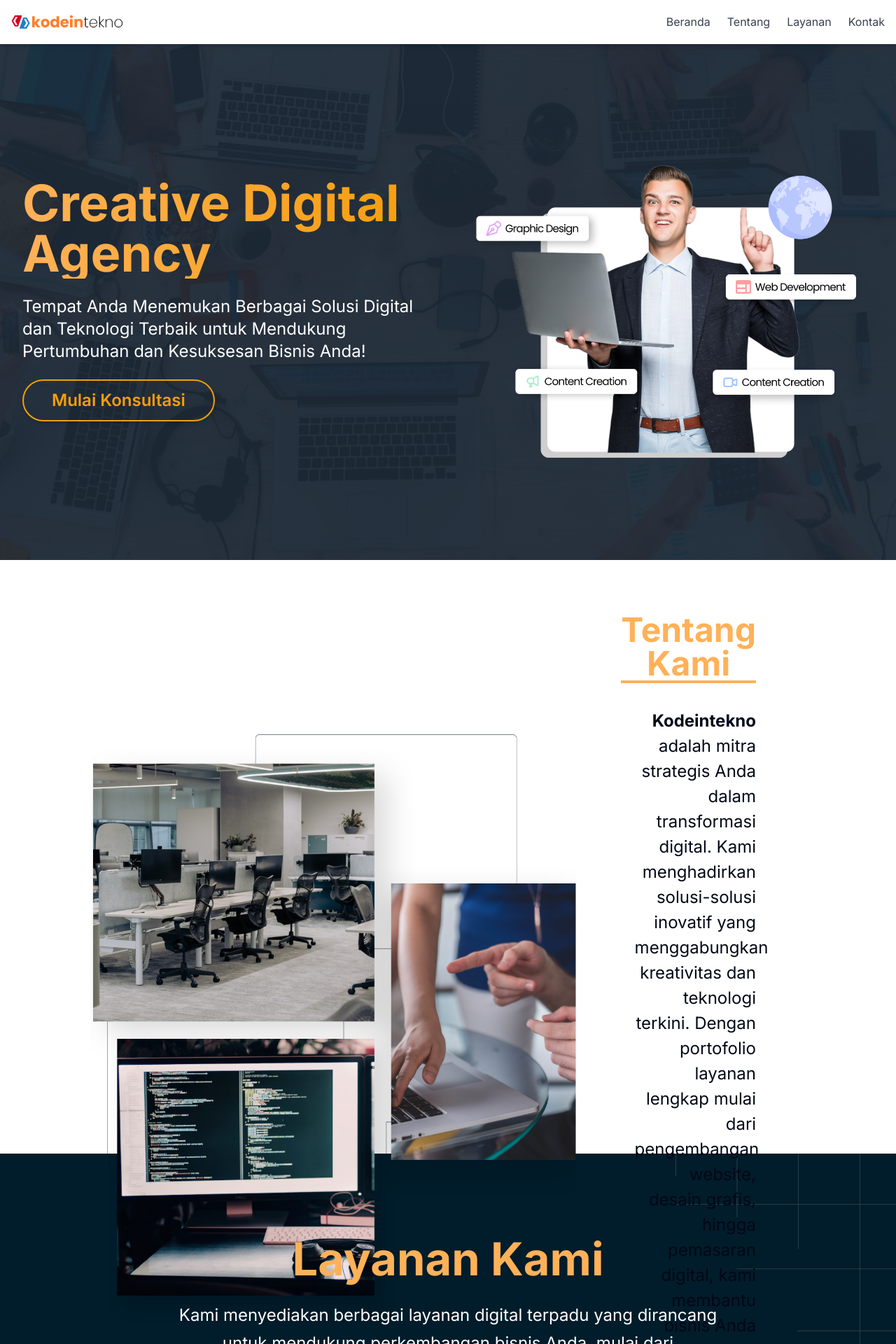
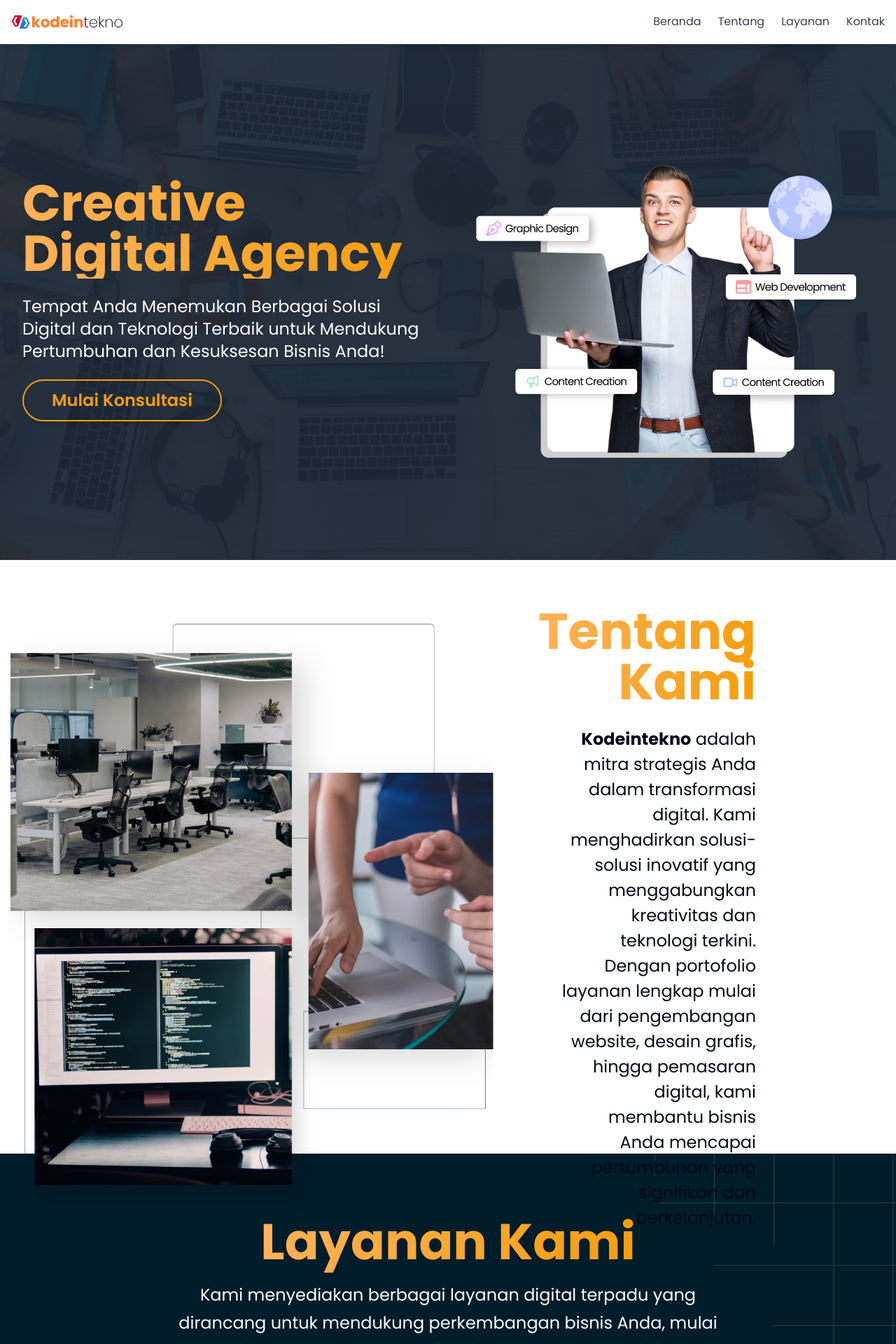
Before and after one commit to kodeintekno/web-kodeintekno, a Next.js app: page / in a window 1280 px wide. Shown: the top 1920 px of the page at 70% size. Built offline with nearby package versions, Linux system fonts and the light colour scheme.

Commit message:
style const added

```diff
--- a/src/app/globals.css
+++ b/src/app/globals.css
@@ -61,6 +61,9 @@ body {
     --chart-5: 340 75% 55%;
   }
 }
+html, body {
+  font-family: 'Poppins', sans-serif;
+}
 
 @layer base {
   * {
--- a/src/app/layout.tsx
+++ b/src/app/layout.tsx
@@ -1,8 +1,8 @@
 import type { Metadata } from "next";
 import "./globals.css";
-import { Inter } from "next/font/google";
+import { Poppins } from "next/font/google";
 
-const inter = Inter({ subsets: ["latin"] });
+const poppins = Poppins({ subsets: ["latin"], weight: ["300", "400", "600", "700"] });
 
 export const metadata: Metadata = {
   title: "Kodein Tekno",
@@ -21,9 +21,10 @@ export default function RootLayout({
         <link rel="apple-touch-icon" sizes="180x180" href="/apple-touch-icon.png" />
         <link rel="icon" type="image/png" sizes="32x32" href="/favicon-32x32.png" />
         <link rel="icon" type="image/png" sizes="16x16" href="/favicon-16x16.png" />
+
         <link rel="manifest" href="/site.webmanifest" />
       </head>
-      <body className={`${inter.className} antialiased`}>{children}</body>
+      <body className={`${poppins.className} antialiased`}>{children}</body>
     </html>
   );
 }
--- a/src/components/About.tsx
+++ b/src/components/About.tsx
@@ -1,5 +1,6 @@
 import Image from "next/image";
 import { aboutImg } from "@/assets";
+import {styles} from "./template";
 
 const About = () => {
   return (
@@ -7,7 +8,7 @@ const About = () => {
       <div className="flex flex-col lg:flex-row-reverse mx-4 md:mx-12 lg:mx-[200px] mt-8 md:mt-12 items-center gap-8 lg:gap-16">
         {/* Text Content */}
         <div className="flex flex-col md:gap-2 lg:gap-2 text-center lg:text-right items-center lg:items-end  basis-2/3">
-          <h1 className="text-4xl md:text-5xl    font-bold text-center my-7 md:my-7 border-b-4 border-b-[#FFB158] underline-offset-[24px] text-[#FFB158]">
+          <h1 className={` ${styles.heroHeadText} pb-5`}>
             Tentang Kami
           </h1>
           <p className="text-lg md:text-xl lg:text-2xl max-w-full md:max-w-[80%] lg:max-w-[90%] mx-auto lg:mx-0 lg:leading-9">
--- a/src/components/ContactUs.tsx
+++ b/src/components/ContactUs.tsx
@@ -1,10 +1,11 @@
 import { contactImg } from "@/assets";
 import Image from "next/image";
+import {styles} from "./template";
 
 const ContactUs = () => {
   return (
     <div className="container mx-auto px-4 py-8" id="contact">
-      <h1 className="text-4xl md:text-5xl lg:text-[65px] font-bold text-center my-7 text-[#FFB158]">
+      <h1 className={` ${styles.heroHeadText} pt-5 text-center`}>
         Hubungi Profesional
       </h1>
       <div className="flex flex-col-reverse lg:flex-row justify-center items-center gap-10 lg:gap-20 h-auto lg:h-[80vh]">
--- a/src/components/Hero.tsx
+++ b/src/components/Hero.tsx
@@ -1,5 +1,6 @@
 import { heroAsset, heroBg } from "@/assets";
 import Image from "next/image";
+import {styles} from "./template"
 
 const Hero = () => {
   return (
@@ -9,8 +10,8 @@ const Hero = () => {
     >
       <div className="container mx-auto px-4 md:px-8 py-8 grid grid-cols-1 lg:grid-cols-2 items-center gap-20">
         {/* Left Section */}
-        <div className="text-center lg:text-left text-white space-y-6">
-        <h1 className="text-4xl md:text-6xl lg:text-7xl font-bold bg-gradient-to-r from-[#ffb158] to-[#f59e0b] text-transparent bg-clip-text">
+        <div className={`  text-center lg:text-left text-white space-y-6`}>
+        <h1 className={` ${styles.heroHeadText}text-4xl md:text-6xl lg:text-7xl font-bold bg-gradient-to-r from-[#ffb158] to-[#f59e0b] text-transparent bg-clip-text`}>
   Creative Digital Agency
 </h1>
 
@@ -19,7 +20,7 @@ const Hero = () => {
             untuk Mendukung Pertumbuhan dan Kesuksesan Bisnis Anda!
           </p>
           <div>
-          <button className="px-10 py-3 border-2 border-[#F59E0B] text-[#F59E0B] font-semibold rounded-full shadow-md hover:bg-[#F59E0B] hover:text-black transition duration-300 text-lg md:text-xl lg:text-2xl">
+          <button className=" px-10 py-3 border-2 border-[#F59E0B] text-[#F59E0B] font-semibold rounded-full shadow-md hover:bg-[#F59E0B] hover:text-black transition duration-300 text-lg md:text-xl lg:text-2xl">
   Mulai Konsultasi
 </button>
 
--- a/src/components/Service.tsx
+++ b/src/components/Service.tsx
@@ -1,5 +1,6 @@
 import { serviceData } from "@/data/constant";
 import Card from "./Card";
+import {styles} from "./template";
 
 import { serviceBg } from "@/assets";
 import {
@@ -19,7 +20,7 @@ const Service = () => {
       id="service"
       style={{ backgroundImage: `url(${serviceBg.src})` }}
     >
-      <h1 className="text-4xl md:text-5xl lg:text-[65px] font-bold text-center my-7 text-[#FFB158] mb-7">
+      <h1 className={` ${styles.heroHeadText} pb-5`}>
         Layanan Kami
       </h1>
       <p className="text-xl md:text-lg lg:text-2xl max-w-full md:max-w-[80%] lg:max-w-[64%] lg:leading-10 text-center text-white mb-[50px]">
--- /dev/null
+++ b/src/components/template.tsx
@@ -0,0 +1,8 @@
+export const styles = {
+  heroHeadText:
+    "text-4xl md:text-6xl lg:text-7xl font-bold bg-gradient-to-r from-[#ffb158] to-[#f59e0b] text-transparent bg-clip-text",
+  heroSubText1:
+    "font-medium text-white lg:text-[50px] sm:text-[40px] xs:text-[30px] text-[20px] lg:leading-[70px]",
+  heroSubText2:
+    "font-medium lg:text-[30px] sm:text-[25px] xs:text-[20px] text-[14px] lg:leading-[32px]",
+};
--- a/tailwind.config.ts
+++ b/tailwind.config.ts
@@ -55,8 +55,10 @@ export default {
         lg: 'var(--radius)',
         md: 'calc(var(--radius) - 2px)',
         sm: 'calc(var(--radius) - 4px)'
-  		}
-  	}
       },
-  plugins: [require("tailwindcss-animate")],
+      fontFamily: {
+        poppins: ['Poppins', 'sans-serif'],
+      },
+    },
+  },
 } satisfies Config;
```
Lines whose indentation alone changed are shown as unchanged.
